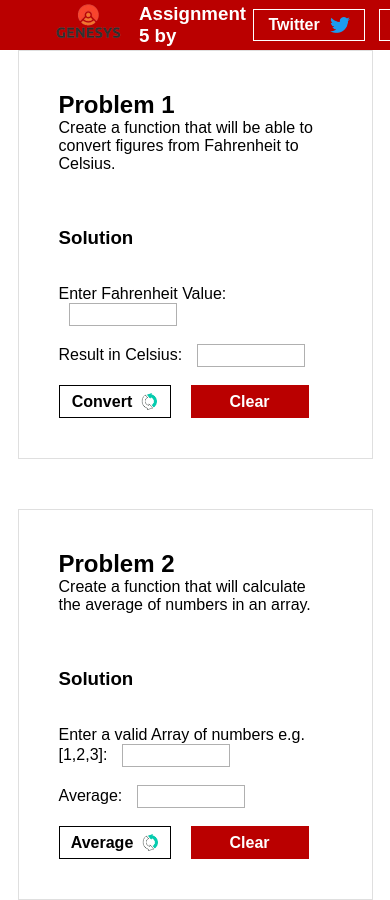
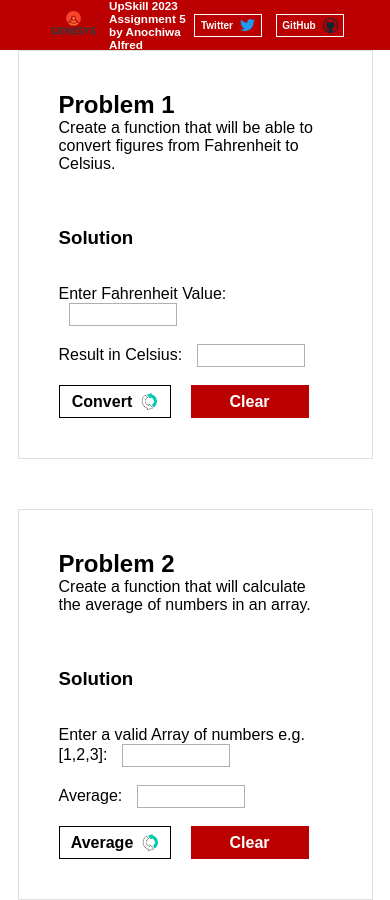
Before and after one commit to AnochiwaAlfred/UpSkill-Assignment-5, a plain HTML site: page index.html in a window 390 px wide. Shown: the top 900 px of the page. Drawn offline with Linux system fonts and the light colour scheme; a web font is replaced by a local one.

Commit message:
Update style.css

```diff
--- a/style.css
+++ b/style.css
@@ -147,3 +147,48 @@ a{
 #assignment-4 input{
     width: 200px;
 }
+
+
+
+
+
+
+
+@media (max-width: 800px) {
+    .navbar, .nav, .name, .nav-link{
+        font-size: 13px;
+    }
+}
+
+@media (max-width: 600px) {
+    .navbar, .nav, .name, .nav-link{
+        font-size: 10px;
+    }
+
+
+.logo-div img{
+    width: 70px;
+}
+
+
+.nav-link{
+    width: 60px;
+    height: 15px;
+    justify-content: center;
+    padding: 3px;
+    margin: 0px 7px;
+    border: 1px solid white;
+    transition: all 0.2s ease-in-out;
+}
+
+.nav-link span{
+    font-weight: 600;
+}
+
+.nav-link img{
+    width: 15px;
+    margin-left: 7px;
+}
+
+
+}
```
